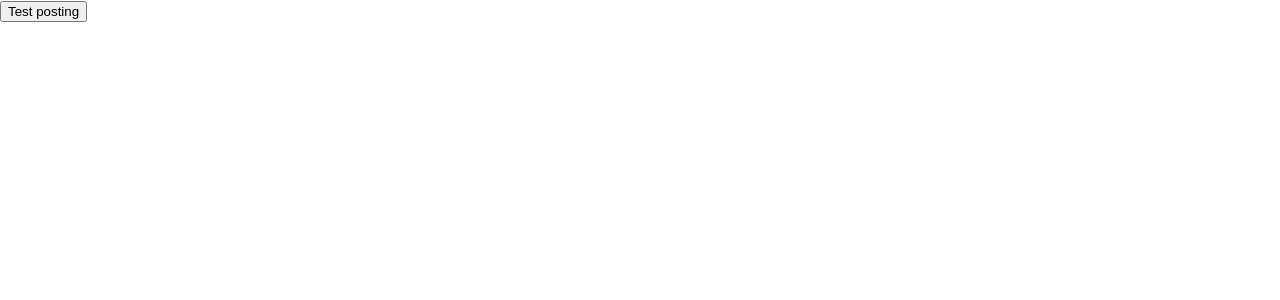
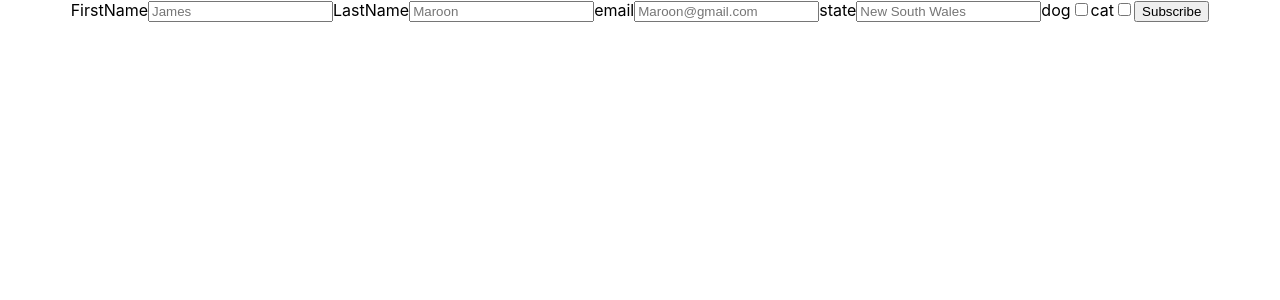
Before and after one commit to MoAbyari/pet_cloner, a React (Create React App) app: page / in a window 1280 px wide. Shown: the top 300 px of the page. Built offline with nearby package versions, Linux system fonts and the light colour scheme.

Commit message:
Added Subscribe component

```diff
--- a/src/components/App.js
+++ b/src/components/App.js
@@ -1,10 +1,11 @@
 import './App.css';
 import { db } from '../services/firebase.js'
+import Subscribe from './Subscribe.js'
 
 function App() {
   return (
     <div className="App">
-
+     <Subscribe />
     </div>
   );
 }
--- a/src/components/App2.js
+++ /dev/null
@@ -1,39 +0,0 @@
-import './App.css';
-import { db } from '../services/firebase.js'
-
-const database = db.collection("Users");
-
-class Signup {
-   constructor(
-      firstName='Lay',
-      lastName='Smith',
-      email='email@address.com',
-      state='New South Wales',
-      dog=true,
-      cat=false)
-      {
-         this.firstName = firstName;
-         this.lastName = lastName;
-         this.email = email;
-         this.state = state;
-         this.dog = dog;
-         this.cat = cat;
-   }
-}
-
-function _submitHandler(){
-   const formEntry = new Signup (
-      ("May", "Jones","email@address.com","New South Wales", false, true)
-   )
-   database.doc().set({...formEntry});
-}
-
-function App2() {
-  return (
-    <div className="App2">
-       <button onClick={_submitHandler}>Test posting</button>
-    </div>
-  );
-}
-
-export default App2;
--- /dev/null
+++ b/src/components/Subscribe.js
@@ -0,0 +1,82 @@
+import './App.css';
+import { db } from '../services/firebase.js'
+import React, {Component} from 'react';
+const database = db.collection("Users");
+
+class Subscribe extends Component {
+
+  constructor() {
+  super();
+    this.state = {
+      firstName: '',
+      lastName: '',
+      email: '',
+      state: '',
+      dog: false,
+      cat:false
+    }
+  }
+
+// function _submitHandler(){
+//    const formEntry = new Signup (
+//       ("May", "Jones","email@address.com","New South Wales", false, true)
+//    )
+//    database.doc().set({...formEntry});
+// }
+
+  form = () => {
+    return(
+      <div>
+        <form onSubmit={ this._submitHandler }>
+          FirstName
+          <input
+            type="text"
+            placeholder="James"
+            required
+          />
+          LastName
+          <input
+            type="text"
+            placeholder="Maroon"
+            required
+          />
+          email
+          <input
+            type="text"
+            placeholder="Maroon@gmail.com"
+            required
+          />
+          state
+          <input
+            type="number"
+            placeholder="New South Wales"
+            required
+          />
+          dog
+          <input
+            type="checkbox"
+            required
+          />
+          cat
+          <input
+            type="checkbox"
+            required
+          />
+          <input type="submit" value="Subscribe" />
+        </form>
+
+      </div>
+  )
+}
+
+  render() {
+      return(
+        <div>
+          {this.form()}
+        </div>
+      );
+    }
+
+}
+
+export default Subscribe;
--- a/src/index.js
+++ b/src/index.js
@@ -1,11 +1,11 @@
 import React from 'react';
 import ReactDOM from 'react-dom';
 import './index.css';
-import App2 from './components/App2';
+import App from './components/App';
 
 ReactDOM.render(
   <React.StrictMode>
-    <App2 />
+    <App />
   </React.StrictMode>,
   document.getElementById('root')
 );
```
Also changed, not shown: 1 other file (tests, documents, lock files or other folders).
